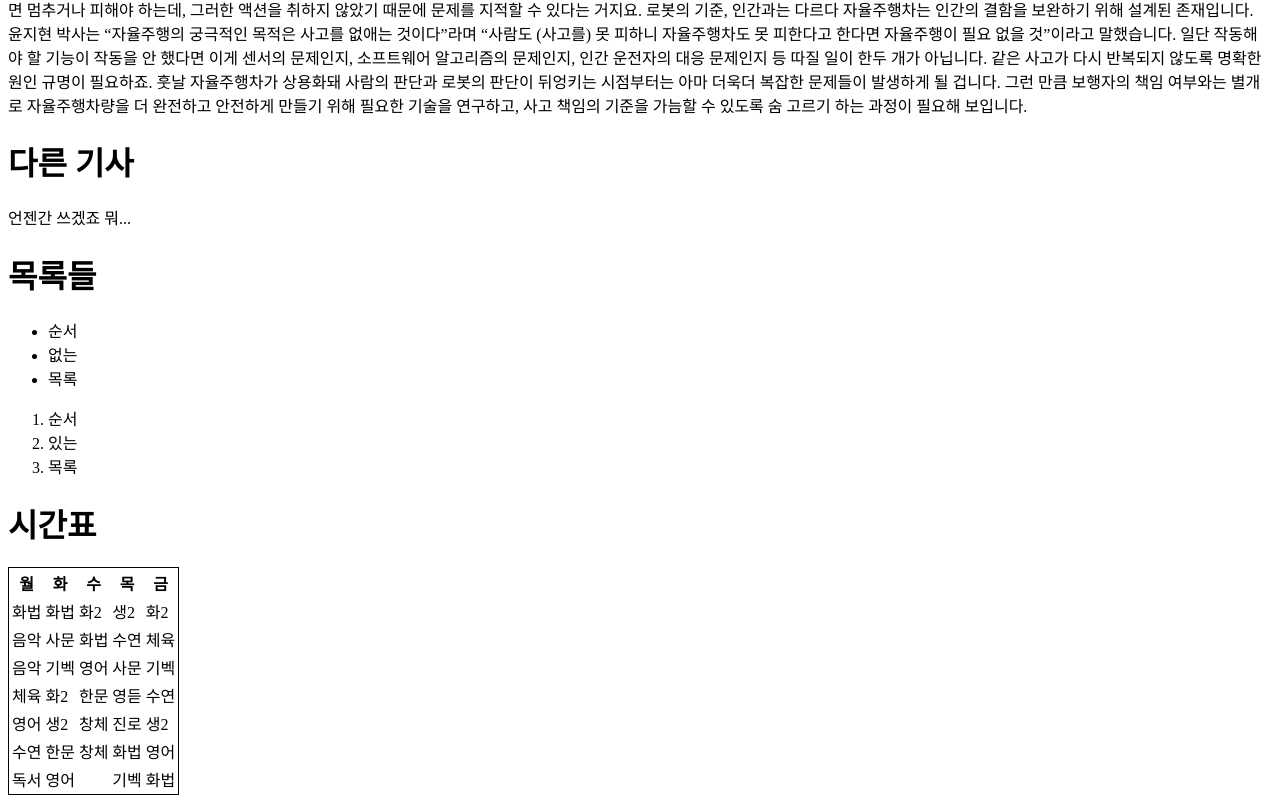
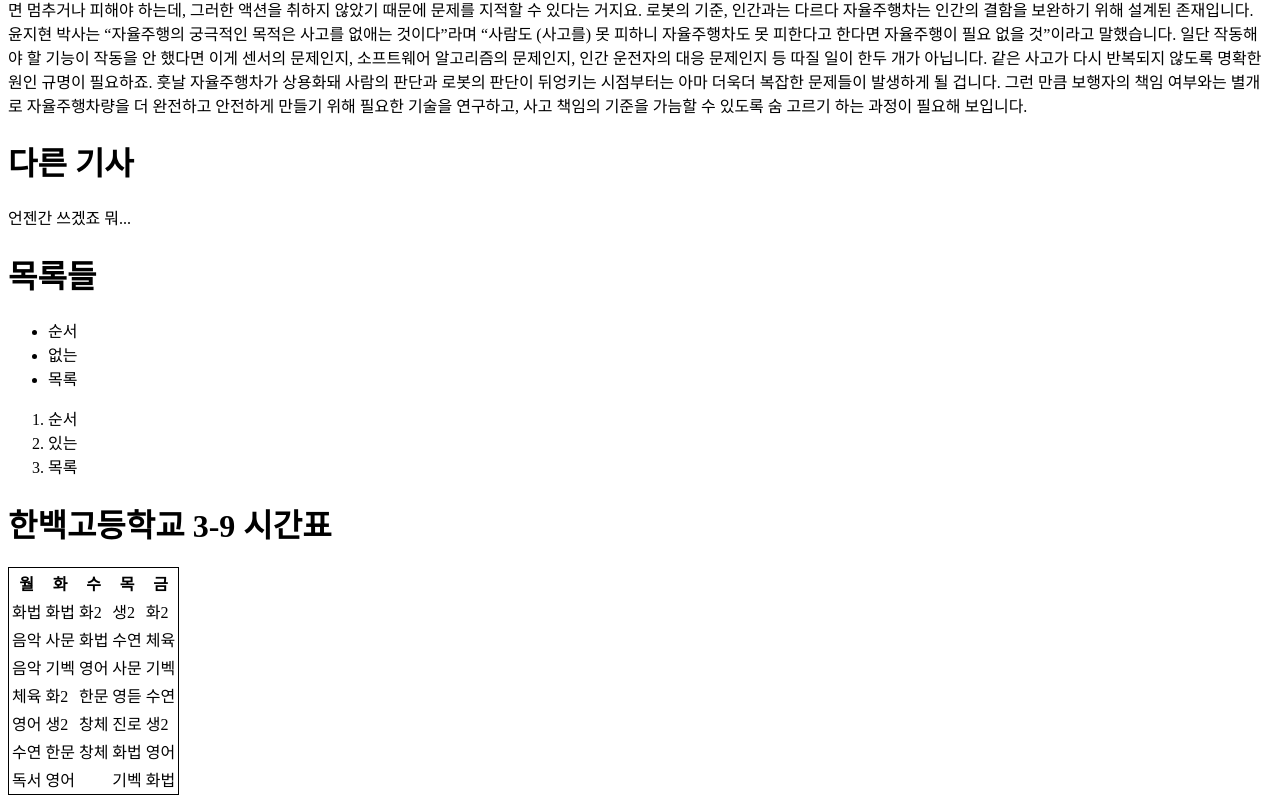
Before and after one commit to Dr-robin/skku-html5-lecture, a plain HTML site: page day2/index.html in a window 1280 px wide. Shown: the part 1627-2430 px from the top of the page. Drawn offline with Linux system fonts and the light colour scheme.

Commit message:
시간표 제목 바꿈

```diff
--- a/day2/index.html
+++ b/day2/index.html
@@ -96,7 +96,7 @@
 		<li>있는</li>
 		<li>목록</li>
 	</ol>
-	<h1>시간표</h1>
+	<h1>한백고등학교 3-9 시간표</h1>
 	<table style="border: 1px solid #000">
 		<thead>
 			<th>월</th>
```
